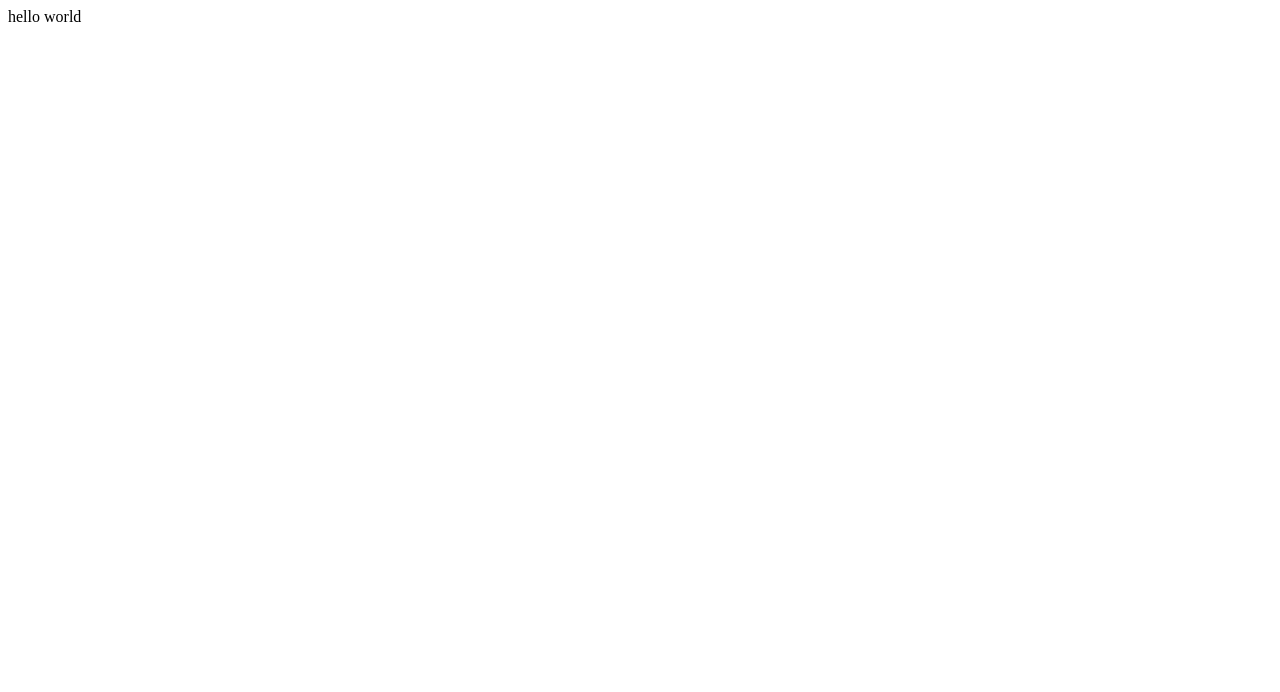
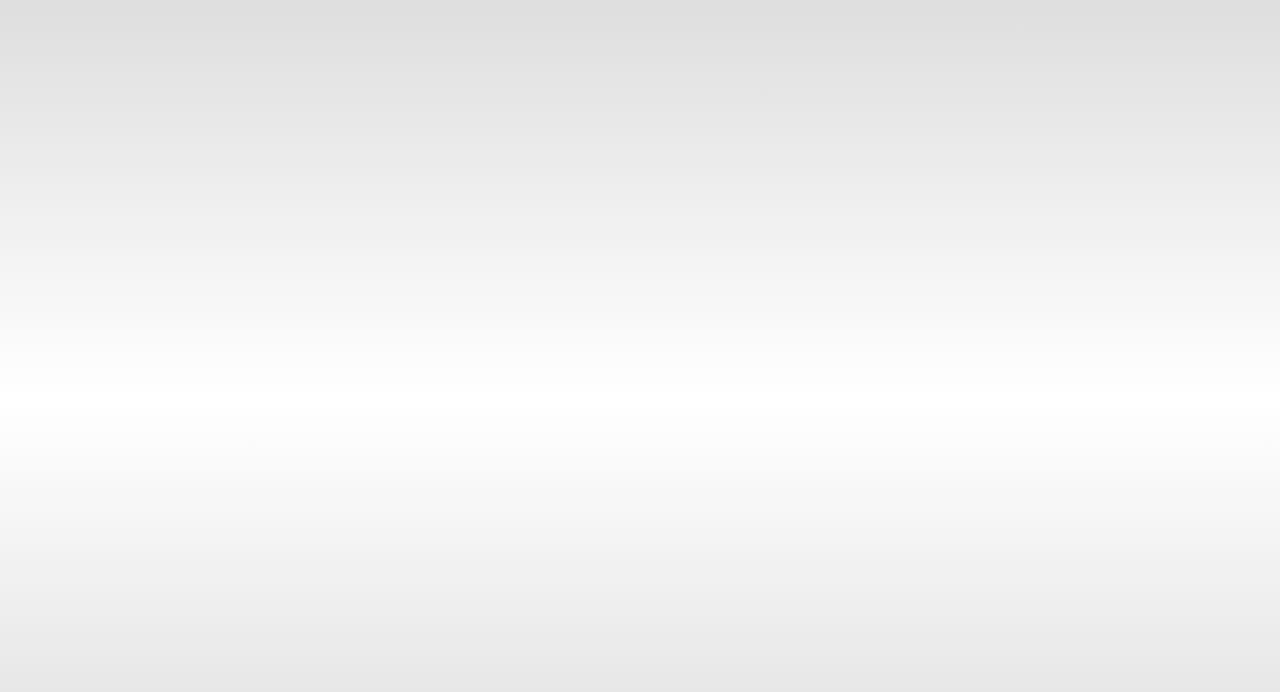
Before and after one commit to taylorallen0913/personal-website, a React (Create React App) app: page / in a window 1280 px wide. Shown: the top 692 px of the page. Built offline with nearby package versions, Linux system fonts and the light colour scheme.

Commit message:
feat: added bootstrap 5 and sass

```diff
--- a/package.json
+++ b/package.json
@@ -10,6 +10,9 @@
     "@types/node": "^12.0.0",
     "@types/react": "^16.9.0",
     "@types/react-dom": "^16.9.0",
+    "bootstrap": "5.0.0-alpha1",
+    "bootstrap-icons": "^1.0.0-alpha5",
+    "node-sass": "^4.14.1",
     "react": "^16.13.1",
     "react-dom": "^16.13.1",
     "react-scripts": "3.4.1",
--- a/public/index.html
+++ b/public/index.html
@@ -10,34 +10,23 @@
       content="Web site created using create-react-app"
     />
     <link rel="apple-touch-icon" href="%PUBLIC_URL%/logo192.png" />
-    <!--
-      manifest.json provides metadata used when your web app is installed on a
-      user's mobile device or desktop. See https://developers.google.com/web/fundamentals/web-app-manifest/
-    -->
     <link rel="manifest" href="%PUBLIC_URL%/manifest.json" />
-    <!--
-      Notice the use of %PUBLIC_URL% in the tags above.
-      It will be replaced with the URL of the `public` folder during the build.
-      Only files inside the `public` folder can be referenced from the HTML.
+    <title>Taylor Allen</title>
 
-      Unlike "/favicon.ico" or "favicon.ico", "%PUBLIC_URL%/favicon.ico" will
-      work correctly both with client-side routing and a non-root public URL.
-      Learn how to configure a non-root public URL by running `npm run build`.
-    -->
-    <title>React App</title>
+    <!-- Bootstrap 5 JS Files -->
+    <script
+      src="https://cdn.jsdelivr.net/npm/popper.js@1.16.0/dist/umd/popper.min.js"
+      integrity="sha384-Q6E9RHvbIyZFJoft+2mJbHaEWldlvI9IOYy5n3zV9zzTtmI3UksdQRVvoxMfooAo"
+      crossorigin="anonymous"
+    ></script>
+    <script
+      src="https://stackpath.bootstrapcdn.com/bootstrap/5.0.0-alpha1/js/bootstrap.min.js"
+      integrity="sha384-oesi62hOLfzrys4LxRF63OJCXdXDipiYWBnvTl9Y9/TRlw5xlKIEHpNyvvDShgf/"
+      crossorigin="anonymous"
+    ></script>
   </head>
   <body>
     <noscript>You need to enable JavaScript to run this app.</noscript>
     <div id="root"></div>
-    <!--
-      This HTML file is a template.
-      If you open it directly in the browser, you will see an empty page.
-
-      You can add webfonts, meta tags, or analytics to this file.
-      The build step will place the bundled scripts into the <body> tag.
-
-      To begin the development, run `npm start` or `yarn start`.
-      To create a production bundle, use `npm run build` or `yarn build`.
-    -->
   </body>
 </html>
--- /dev/null
+++ b/src/App.scss
@@ -0,0 +1,18 @@
+html,
+body,
+#app,
+#app > div {
+  height: 100%;
+}
+
+@import "../node_modules/bootstrap/scss/bootstrap.scss";
+
+body {
+  background: rgb(222, 222, 222);
+  background: linear-gradient(
+    180deg,
+    rgba(222, 222, 222, 1) 0%,
+    rgba(255, 255, 255, 0.05) 50%,
+    rgba(222, 222, 222, 1) 100%
+  );
+}
--- a/src/App.tsx
+++ b/src/App.tsx
@@ -1,7 +1,7 @@
 import React from "react";
 
 const App = () => {
-  return <div>hello world</div>;
+  return <div></div>;
 };
 
 export default App;
--- a/src/index.tsx
+++ b/src/index.tsx
@@ -1,6 +1,7 @@
 import React from "react";
 import ReactDOM from "react-dom";
 import App from "./App";
+import "./App.scss";
 
 ReactDOM.render(
   <React.StrictMode>
```
Also changed, not shown: 1 other file (tests, documents, lock files or other folders).
